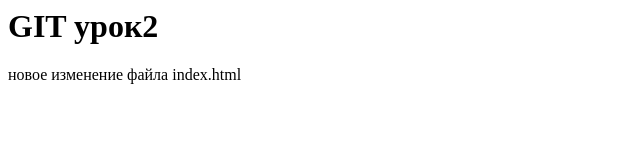
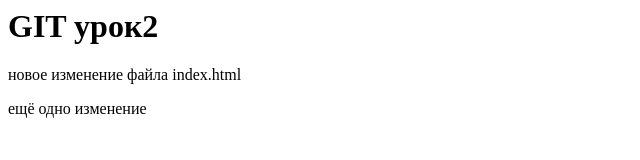
Before and after one commit to kwazar123/test, a plain HTML site: page index.html in a window 1280 px wide. Shown: the whole page, without its empty margins (0-640 px from the left). Drawn offline with Linux system fonts and the light colour scheme.

Commit message:
second commit

```diff
--- a/index.html
+++ b/index.html
@@ -1,2 +1,3 @@
 <h1>GIT урок2</h1>
 <p>новое изменение файла index.html</p>
+<p>ещё одно изменение</p>
```
